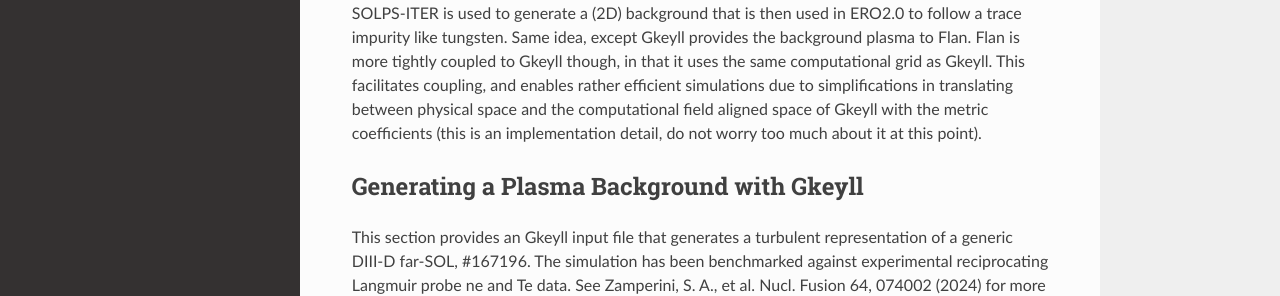
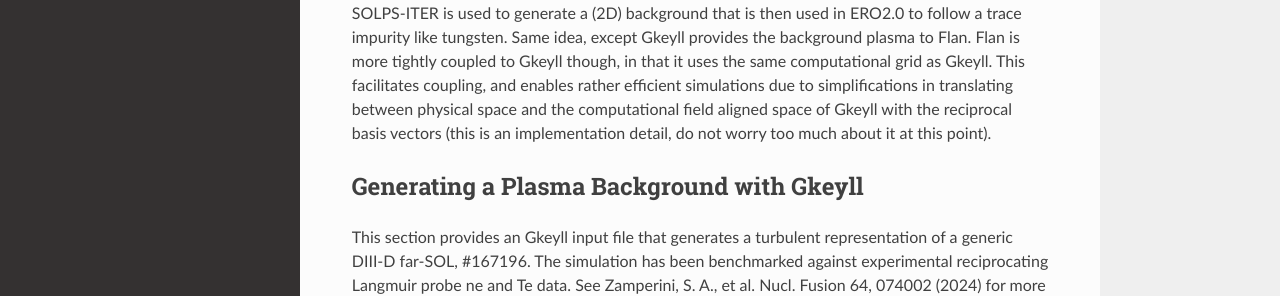
Before and after one commit to shawnzamperini/flan, a Sphinx documentation site: the page built from docs/source/beginners_guide.rst, in a window 1280 px wide and 900 px high. Shown: the part 350-646 px from the top of the window. Built offline with Sphinx 7.4.7 and the Read the Docs theme 3.1.0, drawn with Linux system fonts in a browser that asks for light colours; some of the changed text lies outside the part shown.

Commit message:
Update beginners_guide.rst

```diff
--- a/docs/source/beginners_guide.rst
+++ b/docs/source/beginners_guide.rst
@@ -4,7 +4,7 @@
 
 Flan is a trace impurity transport code that is run on top of a pre-computed plasma background. As of now, that is provided by the gyrokinetic solver within Gkeyll. It is certainly beyond the scope of this guide to detail how to use Gkeyll, so instead we will walk through the steps used to obtain a generic Gkeyll simulation representative of the DIII-D far-SOL assuming you already have a working Gkeyll installation.
 
-If one is familiar with trace impurity transport codes like DIVIMP or ERO2.0, then one can think of the relationship between Gkeyll and Flan as similar to that between, say, SOLPS-ITER and ERO2.0. SOLPS-ITER is used to generate a (2D) background that is then used in ERO2.0 to follow a trace impurity like tungsten. Same idea, except Gkeyll provides the background plasma to Flan. Flan is more tightly coupled to Gkeyll though, in that it uses the same computational grid as Gkeyll. This facilitates coupling, and enables rather efficient simulations due to simplifications in translating between physical space and the computational field aligned space of Gkeyll with the metric coefficients (this is an implementation detail, do not worry too much about it at this point).
+If one is familiar with trace impurity transport codes like DIVIMP or ERO2.0, then one can think of the relationship between Gkeyll and Flan as similar to that between, say, SOLPS-ITER and ERO2.0. SOLPS-ITER is used to generate a (2D) background that is then used in ERO2.0 to follow a trace impurity like tungsten. Same idea, except Gkeyll provides the background plasma to Flan. Flan is more tightly coupled to Gkeyll though, in that it uses the same computational grid as Gkeyll. This facilitates coupling, and enables rather efficient simulations due to simplifications in translating between physical space and the computational field aligned space of Gkeyll with the reciprocal basis vectors (this is an implementation detail, do not worry too much about it at this point).
 
 Generating a Plasma Background with Gkeyll
 ------------------------------------------
```
